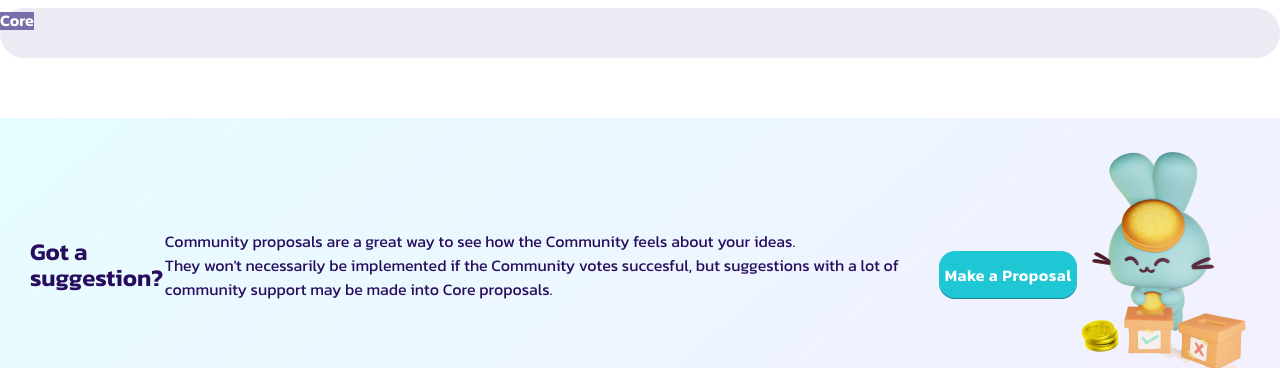
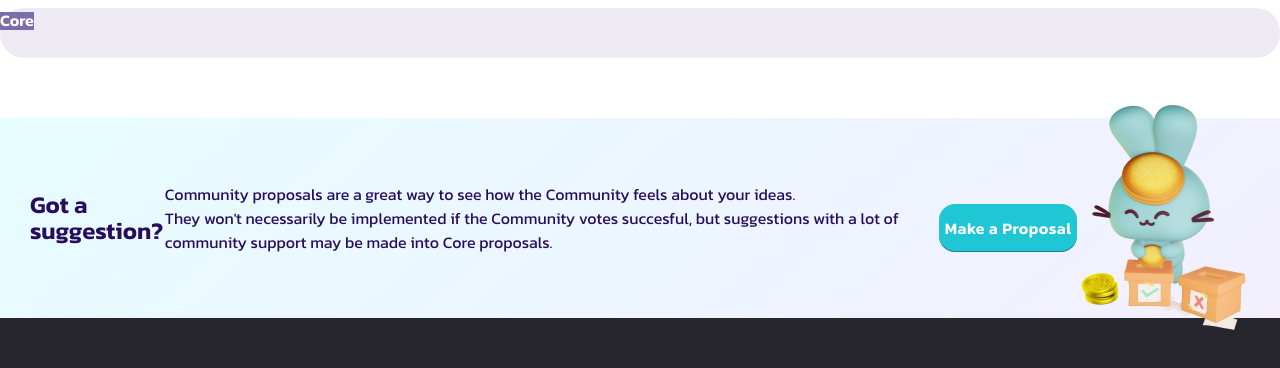
Before and after one commit to nadiromano/pancakesClone, a website: page voting.html in a window 1280 px wide. Shown: the part 352-720 px from the top of the page. Drawn offline with Linux system fonts and the light colour scheme.

Commit message:
fix css voting

```diff
--- a/src/styles/voting.css
+++ b/src/styles/voting.css
@@ -24,6 +24,8 @@ header {
   background: var(--bg-color--grad-block);
   padding: 30px;
   margin-top: 60px;
+  width: 100vw;
+  height: 25vh;
 }
 .vote-title {
   font-size: 64px;
```
